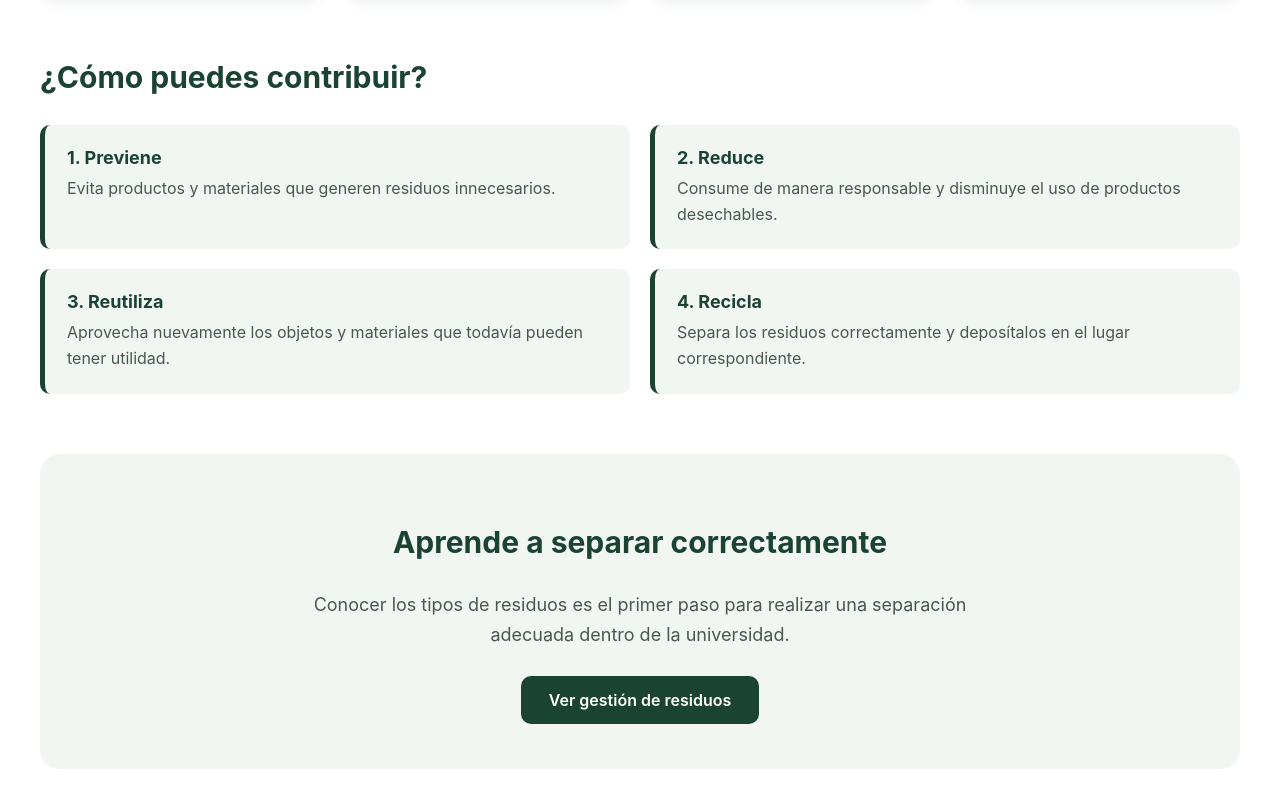
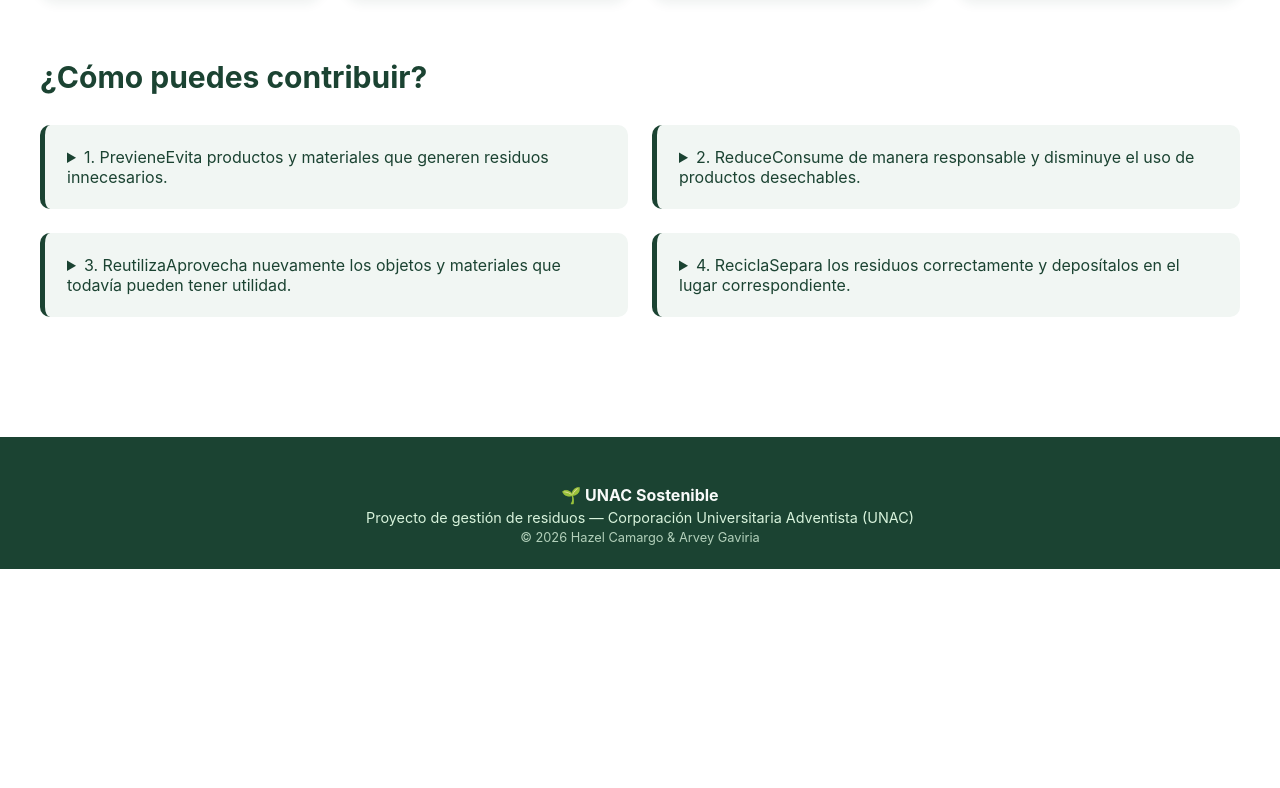
Before and after one commit to hazellld/Unac-Sostenible, a React (Vite) app: page /educacion in a window 1280 px wide. Shown: the part 652-1440 px from the top of the page. After the commit the page ends 1221 px from the top, so only its background shows below. Built offline with nearby package versions, Linux system fonts and the light colour scheme.

Commit message:
Mejora de EducatioPage

```diff
--- a/src/pages/EducationPage.css
+++ b/src/pages/EducationPage.css
@@ -68,7 +68,9 @@
 .education-page__tips {
   display: grid;
   grid-template-columns: repeat(2, 1fr);
-  gap: 20px;
+  gap: 1.5rem;
+
+  align-items: start;
 }
 
 .education-page__tip {
--- a/src/pages/EducationPage.jsx
+++ b/src/pages/EducationPage.jsx
@@ -77,57 +77,205 @@ function EducationPage() {
 
   <div className="education-page__tips">
 
-          <div className="education-page__tip">
-            <strong>1. Previene</strong>
+    <details className="education-page__tip">
+      <summary>
+        <span className="education-page__tip-title">
+          1. Previene
+        </span>
+
+        <span className="education-page__tip-preview">
+          Evita productos y materiales que generen residuos innecesarios.
+        </span>
+      </summary>
+
+      <div className="education-page__tip-content">
+        <h4>¿Qué significa prevenir?</h4>
+
         <p>
-              Evita productos y materiales que generen residuos
-              innecesarios.
+          Prevenir significa evitar la generación de residuos antes de que
+          estos aparezcan. Es la primera acción dentro del manejo sostenible
+          de los residuos, ya que busca disminuir desde el origen aquello
+          que posteriormente tendría que ser desechado.
+        </p>
+
+        <h4>¿Cómo puedes hacerlo?</h4>
+
+        <ul>
+          <li>
+            Evita productos de un solo uso cuando existan alternativas
+            reutilizables.
+          </li>
+          <li>
+            Planifica tus compras para evitar adquirir productos innecesarios.
+          </li>
+          <li>
+            Prefiere productos que tengan poco empaque o empaques reutilizables.
+          </li>
+          <li>
+            Lleva contigo elementos reutilizables como botellas, vasos o
+            recipientes.
+          </li>
+        </ul>
+
+        <h4>En la universidad</h4>
+
+        <p>
+          Puedes prevenir residuos llevando tu propia botella de agua,
+          evitando impresiones innecesarias y utilizando materiales que
+          realmente necesites para tus actividades académicas.
         </p>
       </div>
+    </details>
 
-          <div className="education-page__tip">
-            <strong>2. Reduce</strong>
+
+    <details className="education-page__tip">
+      <summary>
+        <span className="education-page__tip-title">
+          2. Reduce
+        </span>
+
+        <span className="education-page__tip-preview">
+          Consume de manera responsable y disminuye el uso de productos
+          desechables.
+        </span>
+      </summary>
+
+      <div className="education-page__tip-content">
+        <h4>¿Qué significa reducir?</h4>
+
         <p>
-              Consume de manera responsable y disminuye el uso de
-              productos desechables.
+          Reducir consiste en disminuir el consumo de productos y recursos
+          para generar una menor cantidad de residuos. Implica analizar
+          nuestros hábitos y buscar formas de utilizar únicamente lo necesario.
+        </p>
+
+        <h4>¿Cómo puedes hacerlo?</h4>
+
+        <ul>
+          <li>
+            Reduce el uso de productos desechables.
+          </li>
+          <li>
+            Evita imprimir documentos cuando puedas utilizar formatos digitales.
+          </li>
+          <li>
+            Utiliza solo la cantidad de recursos que realmente necesitas.
+          </li>
+          <li>
+            Prefiere productos duraderos frente a productos de corta duración.
+          </li>
+        </ul>
+
+        <h4>En la universidad</h4>
+
+        <p>
+          Reducir puede aplicarse al consumo de papel, agua, energía,
+          materiales académicos y productos utilizados diariamente dentro
+          del campus.
         </p>
       </div>
+    </details>
 
-          <div className="education-page__tip">
-            <strong>3. Reutiliza</strong>
+
+    <details className="education-page__tip">
+      <summary>
+        <span className="education-page__tip-title">
+          3. Reutiliza
+        </span>
+
+        <span className="education-page__tip-preview">
+          Aprovecha nuevamente los objetos y materiales que todavía pueden
+          tener utilidad.
+        </span>
+      </summary>
+
+      <div className="education-page__tip-content">
+        <h4>¿Qué significa reutilizar?</h4>
+
         <p>
-              Aprovecha nuevamente los objetos y materiales que todavía
-              pueden tener utilidad.
+          Reutilizar significa utilizar nuevamente un producto o material
+          antes de convertirlo en residuo. Su objetivo es prolongar la vida
+          útil de los objetos y reducir la necesidad de consumir nuevos
+          recursos.
+        </p>
+
+        <h4>¿Cómo puedes hacerlo?</h4>
+
+        <ul>
+          <li>
+            Utiliza nuevamente envases y recipientes que estén en buen estado.
+          </li>
+          <li>
+            Reutiliza hojas de papel cuando sea posible.
+          </li>
+          <li>
+            Busca nuevos usos para materiales que ya no necesites.
+          </li>
+          <li>
+            Comparte, intercambia o dona objetos que todavía puedan utilizarse.
+          </li>
+        </ul>
+
+        <h4>En la universidad</h4>
+
+        <p>
+          Algunos materiales académicos, recipientes, cajas y otros objetos
+          pueden tener una segunda utilidad dentro de las actividades
+          universitarias antes de ser descartados.
         </p>
       </div>
+    </details>
 
-          <div className="education-page__tip">
-            <strong>4. Recicla</strong>
+
+    <details className="education-page__tip">
+      <summary>
+        <span className="education-page__tip-title">
+          4. Recicla
+        </span>
+
+        <span className="education-page__tip-preview">
+          Separa los residuos correctamente y deposítalos en el lugar
+          correspondiente.
+        </span>
+      </summary>
+
+      <div className="education-page__tip-content">
+        <h4>¿Qué significa reciclar?</h4>
+
         <p>
-              Separa los residuos correctamente y deposítalos en el
-              lugar correspondiente.
+          Reciclar consiste en separar adecuadamente los residuos que pueden
+          ser aprovechados para facilitar su recuperación y transformación
+          en nuevos materiales o productos.
+        </p>
+
+        <h4>¿Cómo puedes hacerlo?</h4>
+
+        <ul>
+          <li>
+            Identifica qué tipo de residuo estás generando.
+          </li>
+          <li>
+            Separa los materiales aprovechables de los demás residuos.
+          </li>
+          <li>
+            Deposita cada residuo en el recipiente correspondiente.
+          </li>
+          <li>
+            Evita mezclar materiales aprovechables con residuos contaminados.
+          </li>
+        </ul>
+
+        <h4>En la universidad</h4>
+
+        <p>
+          Utiliza correctamente los puntos de disposición disponibles en el
+          campus y consulta la sección de gestión de residuos para conocer
+          cómo separar cada tipo de material.
         </p>
       </div>
+    </details>
 
   </div>
-      </section>
-
-      <section className="education-page__actions">
-        <h2 className="education-page__section-title">
-          Aprende a separar correctamente
-        </h2>
-
-        <p className="education-page__description">
-          Conocer los tipos de residuos es el primer paso para realizar
-          una separación adecuada dentro de la universidad.
-        </p>
-
-        <a
-          href="/residuos"
-          className="education-page__button"
-        >
-          Ver gestión de residuos
-        </a>
 </section>
 
     </main>
```
Lines whose indentation alone changed are shown as unchanged.
